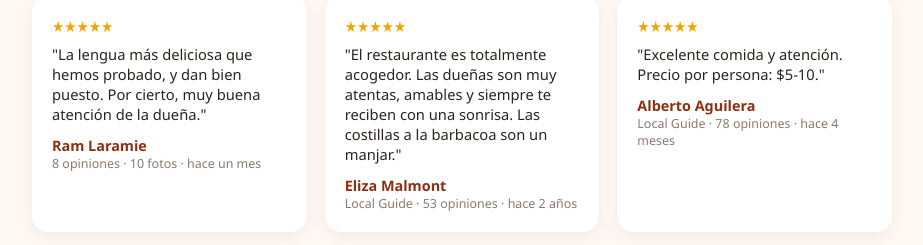
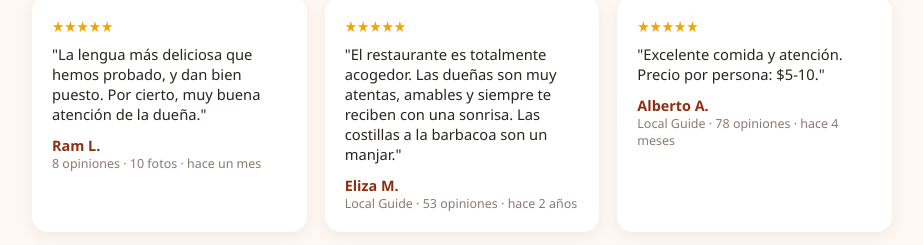
Before and after one commit to 54gj2zffvt-sys/vista-costera-42, a plain HTML site: page index.html in a window 1280 px wide. Shown: the part 2430-2675 px from the top of the page, without its empty margins (178-1101 px from the left). Drawn offline with Linux system fonts and the light colour scheme.

Commit message:
Ocultar apellidos completos de reseñadores por privacidad

```diff
--- a/index.html
+++ b/index.html
@@ -402,7 +402,7 @@
       <div>
         <h3>Plato estrella</h3>
         <blockquote>"Las costillas a la barbacoa son un manjar. Que debes probar."</blockquote>
-        <cite>— Eliza Malmont, Local Guide (53 opiniones)</cite>
+        <cite>— Eliza M., Local Guide (53 opiniones)</cite>
       </div>
     </div>
   </section>
@@ -511,19 +511,19 @@
       <div class="review-card">
         <div class="stars">★★★★★</div>
         <p>"La lengua más deliciosa que hemos probado, y dan bien puesto. Por cierto, muy buena atención de la dueña."</p>
-        <div class="author">Ram Laramie</div>
+        <div class="author">Ram L.</div>
         <div class="meta">8 opiniones · 10 fotos · hace un mes</div>
       </div>
       <div class="review-card">
         <div class="stars">★★★★★</div>
         <p>"El restaurante es totalmente acogedor. Las dueñas son muy atentas, amables y siempre te reciben con una sonrisa. Las costillas a la barbacoa son un manjar."</p>
-        <div class="author">Eliza Malmont</div>
+        <div class="author">Eliza M.</div>
         <div class="meta">Local Guide · 53 opiniones · hace 2 años</div>
       </div>
       <div class="review-card">
         <div class="stars">★★★★★</div>
         <p>"Excelente comida y atención. Precio por persona: $5-10."</p>
-        <div class="author">Alberto Aguilera</div>
+        <div class="author">Alberto A.</div>
         <div class="meta">Local Guide · 78 opiniones · hace 4 meses</div>
       </div>
     </div>
```
